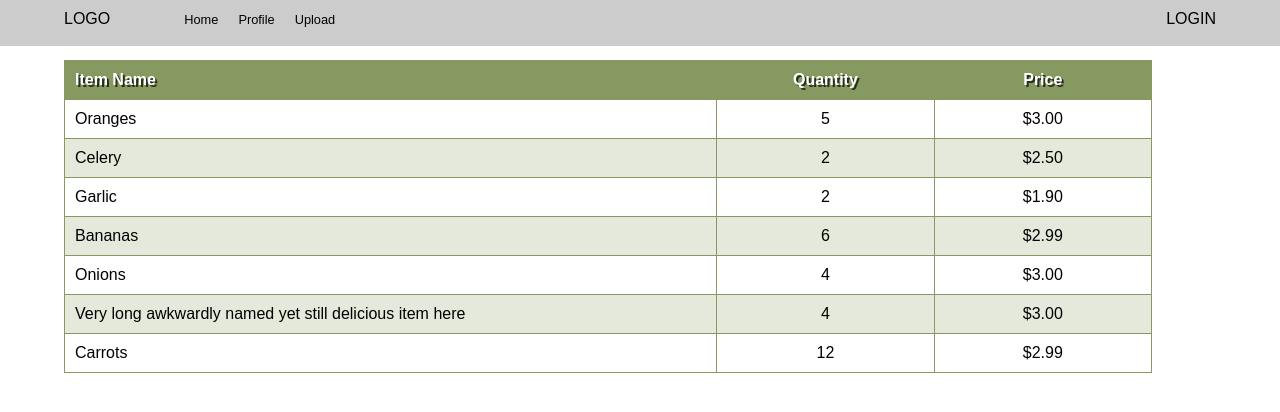
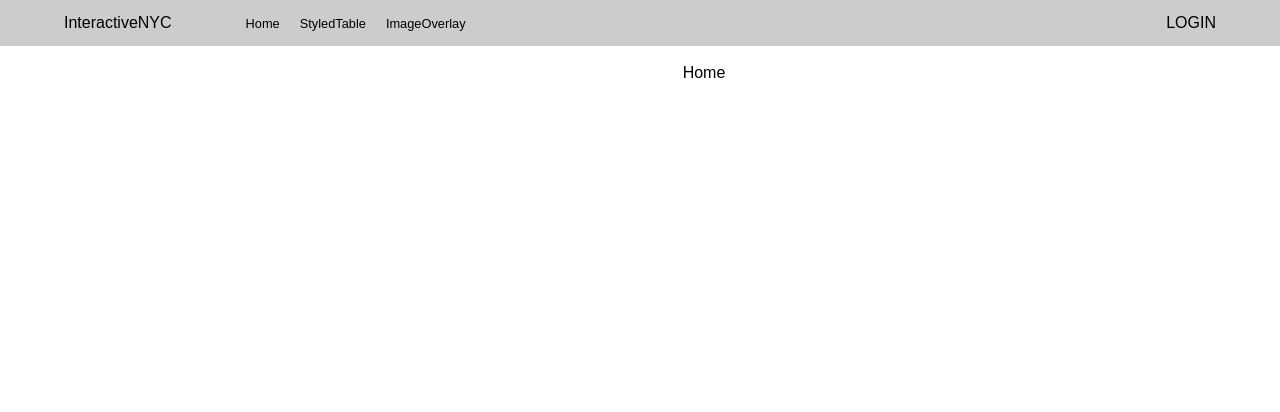
Before and after one commit to interactivenyc/inyc-react-app, a React (Create React App) app: page / in a window 1280 px wide. Shown: the top 412 px of the page. Built offline with nearby package versions, Linux system fonts and the light colour scheme.

Commit message:
adding Router and Login as Component

```diff
--- a/src/App.css
+++ b/src/App.css
@@ -1,7 +1,7 @@
 /* GLOBAL */
 
 :root {
-  --someVariable: 10px;
+  --navTopMargin: 14px;
 }
 
 /* CONTENT */
@@ -12,7 +12,7 @@
   position: relative;
   top: 50px;
   width: 100%;
-  padding: var(--navTopMargin) 4em;
+  padding: 14px 4em;
 }
 
 
--- a/src/App.js
+++ b/src/App.js
@@ -1,5 +1,12 @@
 import React, { Component } from 'react';
+import {
+  BrowserRouter as Router,
+  Route,
+  Link
+} from 'react-router-dom';
+
 import TopNav from './components/TopNav';
+import Home from './components/Home';
 import './App.css';
 
 // ALL EXAMPLE FILES HERE
@@ -15,7 +22,13 @@ class App extends Component {
         <TopNav/>
 
         <div className="content">
-          <StyledTable/>
+          <Router>
+              <div>
+                <Route exact path="/" component={Home} />
+                <Route path="/StyledTable" component={StyledTable} />
+                <Route path="/ImageOverlay" component={ImageOverlay} />
+              </div>
+            </Router>
         </div>
 
       </div>
--- /dev/null
+++ b/src/components/Home.js
@@ -0,0 +1,15 @@
+import React, { Component } from 'react';
+
+class Home extends Component {
+  render() {
+    return (
+      <div className="home">
+
+        Home
+
+      </div>
+    );
+  }
+}
+
+export default Home;
--- /dev/null
+++ b/src/components/Login.js
@@ -0,0 +1,16 @@
+import React, { Component } from 'react';
+import '../css/Login.css';
+
+class Login extends Component {
+  render() {
+    return (
+      <div className="login">
+
+        <a href="#">LOGIN</a>
+
+      </div>
+    );
+  }
+}
+
+export default Login;
--- a/src/components/TopNav.js
+++ b/src/components/TopNav.js
@@ -1,4 +1,5 @@
 import React, { Component } from 'react';
+import Login from './Login';
 import '../css/TopNav.css';
 
 class TopNav extends Component {
@@ -6,18 +7,18 @@ class TopNav extends Component {
     return (
       <div className="nav-container">
 
-        <div className="logo">LOGO</div>
+        <div className="logo">InteractiveNYC</div>
 
         <nav className="site-nav">
           <ul>
             <li><a href="/">Home</a></li>
-            <li><a href="/">Profile</a></li>
-            <li><a href="/">Upload</a></li>
+            <li><a href="/StyledTable">StyledTable</a></li>
+            <li><a href="/ImageOverlay">ImageOverlay</a></li>
           </ul>
         </nav>
 
         <div className="login">
-          <a href="/">LOGIN</a>
+          <Login />
         </div>
 
       </div>
--- /dev/null
+++ b/src/css/Login.css
@@ -0,0 +1,17 @@
+.login {
+  float: right;
+}
+
+.login a {
+  color: black;
+  text-decoration: none;
+  display: block;
+  height: 46px;
+  box-sizing: border-box;
+  padding: var(--navTopMargin) 4em;
+}
+
+.login a:hover {
+  color: white;
+  background-color: #999;
+}
--- a/src/css/TopNav.css
+++ b/src/css/TopNav.css
@@ -1,9 +1,3 @@
-/* GLOBAL */
-
-:root {
-  --navTopMargin: 10px;
-}
-
 /* NAVIGATION */
 
 .nav-container {
@@ -41,7 +35,7 @@
   font-size: 80%;
   display: block;
   text-decoration: none;
-  padding: 12px 10px;
+  padding: 16px 10px;
   height: 46px;
   box-sizing: border-box;
   transition: background-color 1s;
@@ -54,22 +48,3 @@
   transition: background-color 1s;
   transition: color .5s;
 }
-
-
-.login {
-  float: right;
-}
-
-.login a {
-  color: black;
-  text-decoration: none;
-  display: block;
-  height: 46px;
-  box-sizing: border-box;
-  padding: var(--navTopMargin) 4em;
-}
-
-.login a:hover {
-  color: white;
-  background-color: #999;
-}
```
Also changed, not shown: .eslintrc.json (added), 1 other file (tests, documents, lock files or other folders).
